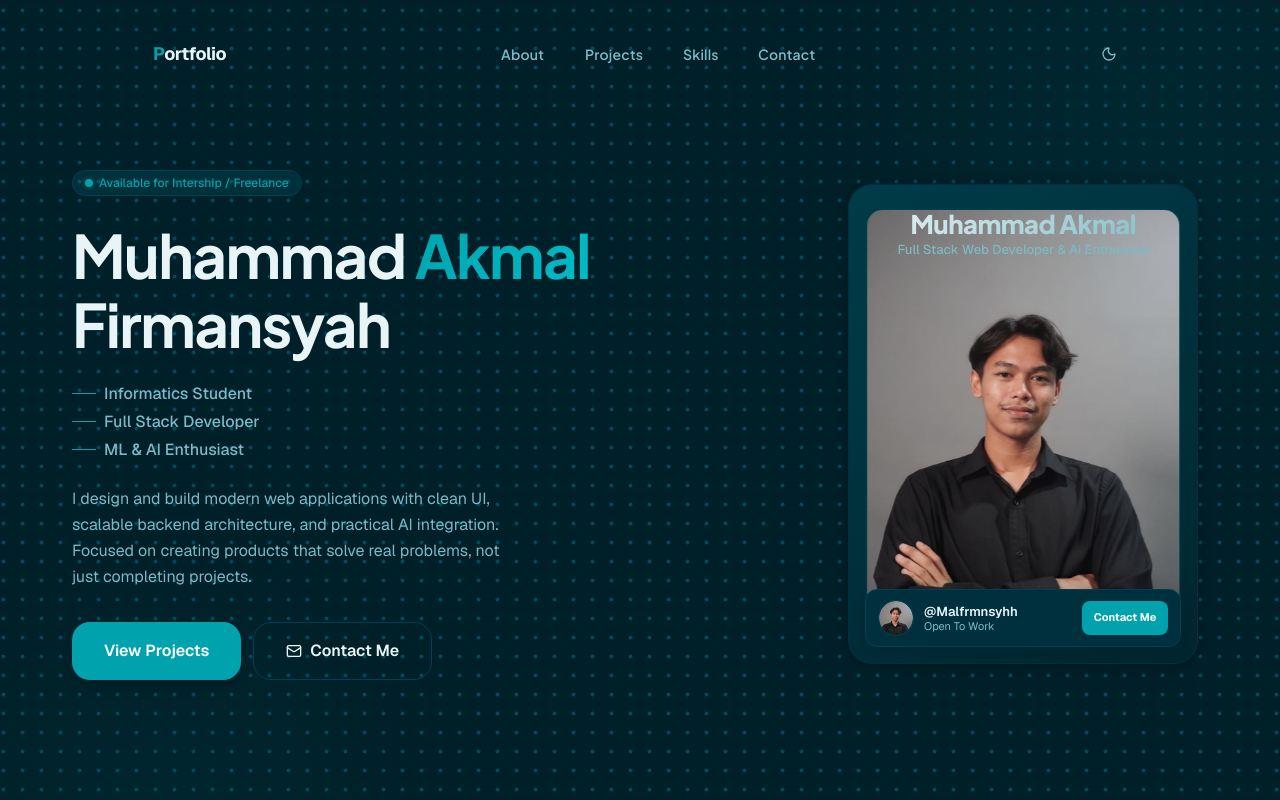
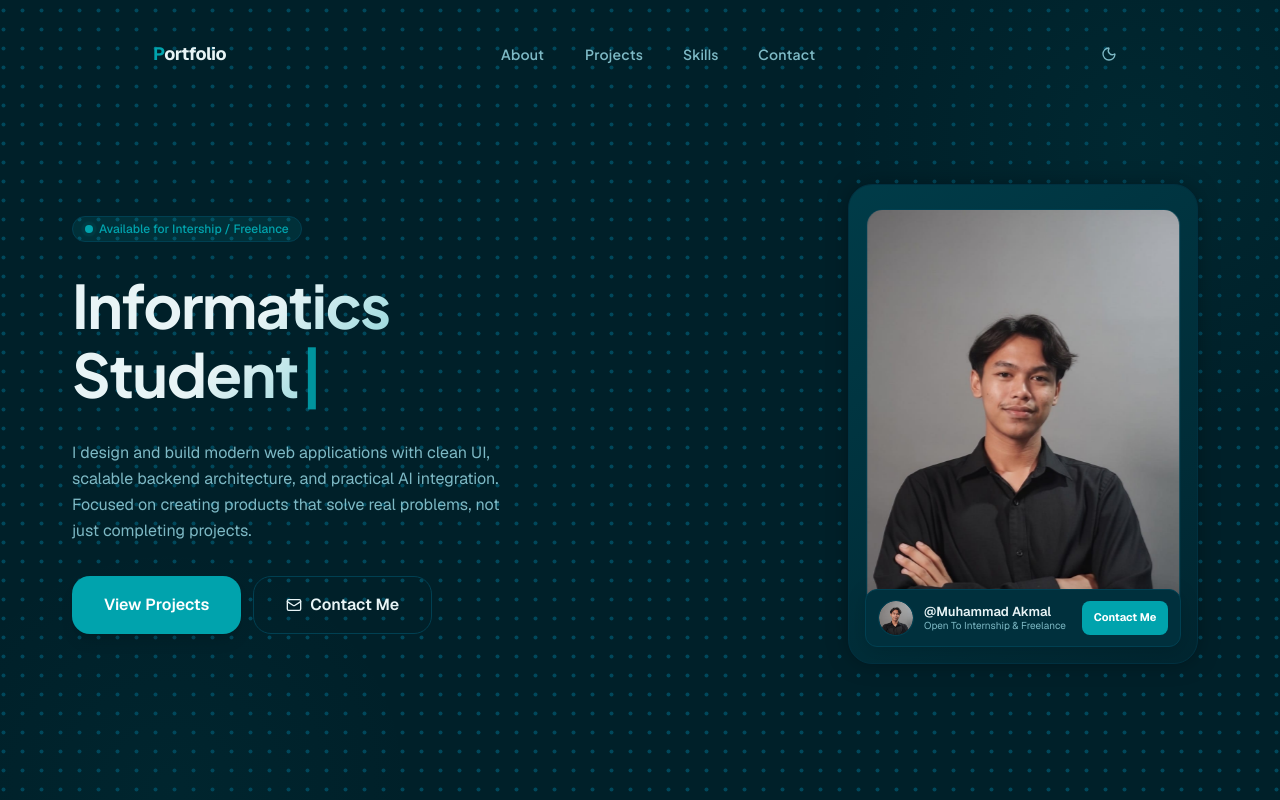
Before and after one commit to Malfrmnsyhh/Portfolio-Me, a Next.js app: page / in a window 1280 px wide. Shown: the top 800 px of the page. Built offline with nearby package versions, Linux system fonts and the light colour scheme.

Commit message:
feat: migrate entire Hero heading to TextType typewriter loop and remove static roles

```diff
--- a/components/sections/Hero.tsx
+++ b/components/sections/Hero.tsx
@@ -6,12 +6,7 @@ import { Button } from "@/components/ui/Button";
 import { Badge } from "@/components/ui/Badge";
 import { DotGrid } from "@/components/ui/DotGrid";
 import ProfileCard from "@/components/ui/ProfileCard";
-
-const roles = [
-  "Informatics Student",
-  "Full Stack Developer",
-  "ML & AI Enthusiast",
-];
+import TextType from "@/components/ui/TextType";
 
 const fadeUp = {
   initial: { opacity: 0, y: 24 },
@@ -81,41 +76,32 @@ export function Hero() {
               {...fadeUp}
               transition={{ duration: 0.5, delay: 0.1, ease: "easeOut" }}
             >
-              <h1 className="font-heading text-5xl sm:text-6xl font-extrabold leading-[1.1] tracking-tight text-[var(--text-primary)] cursor-default">
-                Muhammad{" "}
+              <h1 className="font-heading text-4xl sm:text-5xl md:text-6xl font-extrabold leading-[1.15] tracking-tight cursor-default min-h-[130px] sm:min-h-[150px] flex items-center">
                 <span
+                  className="pb-1 pr-1"
                   style={{
                     background:
-                      "linear-gradient(135deg, var(--accent), var(--accent-hover))",
+                      "linear-gradient(135deg, var(--text-primary) 35%, var(--accent) 100%)",
                     WebkitBackgroundClip: "text",
                     WebkitTextFillColor: "transparent",
                     backgroundClip: "text",
                   }}
                 >
-                  Akmal
-                </span>{" "}
-                Firmansyah
+                  <TextType
+                    texts={[
+                      "Muhammad Akmal Firmansyah",
+                      "Informatics Student",
+                      "Full Stack Developer",
+                      "ML & AI Enthusiast",
+                    ]}
+                    typingSpeed={100}
+                    deletingSpeed={60}
+                    pauseDuration={2000}
+                    showCursor={true}
+                    cursorCharacter="|"
+                  />
+                </span>
               </h1>
-            </motion.div>
-
-            {/* Roles */}
-            <motion.div
-              className="flex flex-col gap-1"
-              {...fadeUp}
-              transition={{ duration: 0.5, delay: 0.2, ease: "easeOut" }}
-            >
-              {roles.map((role, i) => (
-                <motion.p
-                  key={role}
-                  className="text-base font-medium text-[var(--text-secondary)] flex items-center gap-2 cursor-default"
-                  initial={{ opacity: 0, x: -10 }}
-                  animate={{ opacity: 1, x: 0 }}
-                  transition={{ delay: 0.3 + i * 0.1, duration: 0.4 }}
-                >
-                  <span className="h-px w-6 bg-[var(--accent)] inline-block" />
-                  {role}
-                </motion.p>
-              ))}
             </motion.div>
 
             {/* Description */}
@@ -175,10 +161,10 @@ export function Hero() {
           >
             <div className="relative flex items-center justify-end w-[360px] h-[500px]">
               <ProfileCard
-                name="Muhammad Akmal"
-                title="Full Stack Web Developer & AI Enthusiast"
-                handle="Malfrmnsyhh"
-                status="Open To Work"
+                name=""
+                title=""
+                handle="Muhammad Akmal"
+                status="Open To Internship & Freelance"
                 avatarUrl="/photo.jpeg"
                 iconUrl="/code-pattern.svg"
                 behindGlowEnabled={true}
--- a/components/ui/ProfileCard.css
+++ b/components/ui/ProfileCard.css
@@ -333,7 +333,7 @@
 }
 
 .pc-status {
-  font-size: 11px;
+  font-size: 10px;
   color: var(--text-secondary);
   line-height: 1;
 }
--- /dev/null
+++ b/components/ui/TextType.tsx
@@ -0,0 +1,102 @@
+"use client";
+
+import { useEffect, useState } from "react";
+
+interface TextTypeProps {
+  texts: string[];
+  typingSpeed?: number;
+  deletingSpeed?: number;
+  pauseDuration?: number;
+  showCursor?: boolean;
+  cursorCharacter?: string;
+  cursorBlinkDuration?: number;
+  className?: string;
+}
+
+export function TextType({
+  texts = ["Akmal"],
+  typingSpeed = 60,
+  deletingSpeed = 60,
+  pauseDuration = 2000,
+  showCursor = true,
+  cursorCharacter = "|",
+  cursorBlinkDuration = 0.8,
+  className = "",
+}: TextTypeProps) {
+  const [currentText, setCurrentText] = useState(texts[0]);
+  const [textIndex, setTextIndex] = useState(0);
+  const [isDeleting, setIsDeleting] = useState(false);
+  const [mounted, setMounted] = useState(false);
+
+  useEffect(() => {
+    setMounted(true);
+  }, []);
+
+  useEffect(() => {
+    if (!mounted) return;
+
+    let timer: NodeJS.Timeout;
+    const fullText = texts[textIndex % texts.length];
+
+    if (isDeleting) {
+      // Deleting phase
+      timer = setTimeout(() => {
+        setCurrentText((prev) => prev.slice(0, -1));
+      }, deletingSpeed);
+    } else {
+      // Typing phase
+      timer = setTimeout(() => {
+        setCurrentText((prev) => fullText.slice(0, prev.length + 1));
+      }, typingSpeed);
+    }
+
+    // If fully typed, pause and then start deleting
+    if (!isDeleting && currentText === fullText) {
+      timer = setTimeout(() => {
+        setIsDeleting(true);
+      }, pauseDuration);
+    }
+
+    // If fully deleted, move to the next text and start typing
+    if (isDeleting && currentText === "") {
+      setIsDeleting(false);
+      setTextIndex((prev) => prev + 1);
+    }
+
+    return () => clearTimeout(timer);
+  }, [
+    currentText,
+    isDeleting,
+    textIndex,
+    texts,
+    typingSpeed,
+    deletingSpeed,
+    pauseDuration,
+    mounted,
+  ]);
+
+  // Prevent SSR hydration mismatch
+  if (!mounted) {
+    return <span className={className}>{texts[0]}</span>;
+  }
+
+  return (
+    <span className={className}>
+      {currentText}
+      {showCursor && (
+        <span
+          className="inline-block animate-pulse ml-0.5"
+          style={{
+            animationDuration: `${cursorBlinkDuration}s`,
+            opacity: 0.9,
+            color: "var(--accent)",
+            WebkitTextFillColor: "var(--accent)",
+          }}
+        >
+          {cursorCharacter}
+        </span>
+      )}
+    </span>
+  );
+}
+export default TextType;
```
